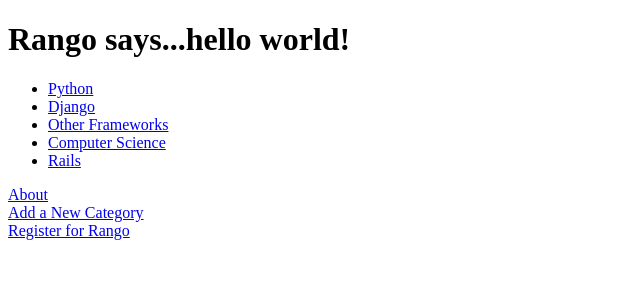
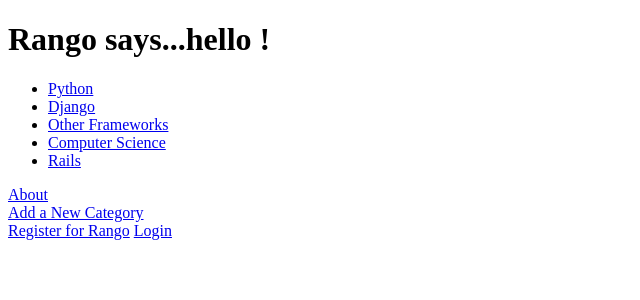
Before and after one commit to cheenbabes/DjangoTango, a Django app: page /rango/ in a window 1280 px wide. Shown: the top 300 px of the page, without its empty margins (0-640 px from the left). Run offline with Django 3.2, Linux system fonts and the light colour scheme; data comes from the database, SQL or seed files in the repository; both versions use the stored data as it was after the commit.

Commit message:
Login working. Stopped at 9.5.5

```diff
--- a/rango/urls.py
+++ b/rango/urls.py
@@ -7,5 +7,6 @@
 	url(r'^category/(?P<category_name_slug>[\w\-]+)/$',views.category, name='category'),
 	url(r'^add_category/$', views.add_category, name="add_category"),
 	url(r'^category/(?P<category_name_slug>\w+)/add_page/$', views.add_page, name="add_page"),
-	url(r'^register/$', views.register, name='register')
+	url(r'^register/$', views.register, name='register'),
+	url(r'^login/$', views.user_login, name='login')
 	)
--- a/rango/views.py
+++ b/rango/views.py
@@ -1,5 +1,6 @@
 from django.shortcuts import render
-from django.http import HttpResponse
+from django.http import HttpResponse, HttpResponseRedirect
+from django.contrib.auth import authenticate, login
 
 from rango.models import Category, Page
 from rango.forms import CategoryForm, PageForm, UserForm, UserProfileForm
@@ -104,3 +105,41 @@
     	user_form = UserForm()
     	profile_form = UserProfileForm()
     return render(request, 'rango/register.html', {'user_form':user_form, 'profile_form':profile_form, 'registered': registered})
+
+def user_login(request):
+
+    # If the request is a HTTP POST, try to pull out the relevant information.
+    if request.method == 'POST':
+        # Gather the username and password provided by the user.
+        # This information is obtained from the login form.
+        username = request.POST['username']
+        password = request.POST['password']
+
+        # Use Django's machinery to attempt to see if the username/password
+        # combination is valid - a User object is returned if it is.
+        user = authenticate(username=username, password=password)
+
+        # If we have a User object, the details are correct.
+        # If None (Python's way of representing the absence of a value), no user
+        # with matching credentials was found.
+        if user:
+            # Is the account active? It could have been disabled.
+            if user.is_active:
+                # If the account is valid and active, we can log the user in.
+                # We'll send the user back to the homepage.
+                login(request, user)
+                return HttpResponseRedirect('/rango/')
+            else:
+                # An inactive account was used - no logging in!
+                return HttpResponse("Your Rango account is disabled.")
+        else:
+            # Bad login details were provided. So we can't log the user in.
+            print "Invalid login details: {0}, {1}".format(username, password)
+            return HttpResponse("Invalid login details supplied.")
+
+    # The request is not a HTTP POST, so display the login form.
+    # This scenario would most likely be a HTTP GET.
+    else:
+        # No context variables to pass to the template system, hence the
+        # blank dictionary object...
+        return render(request, 'rango/login.html', {})
--- a/tango_with_django_project/templates/rango/index.html
+++ b/tango_with_django_project/templates/rango/index.html
@@ -5,7 +5,11 @@
     </head>
 
     <body>
-        <h1>Rango says...hello world!</h1>
+        {% if user.is_authenticated %}
+        <h1>Rango says...hello {{user.username}}!</h1>
+        {% else %}
+        <h1>Rango says...hello {{user.username}}!</h1>
+        {% endif %}
 
         {% if categories %}
             <ul>
@@ -20,6 +24,8 @@
         <a href="/rango/about/">About</a><br>
         <a href="/rango/add_category/">Add a New Category</a><br />
         <a href="/rango/register/">Register for Rango</a>
+        <a href="/rango/login/">Login</a>
+
 
     </body>
 </html>
```
Also changed, not shown: tango_with_django_project/templates/rango/login.html (added, +21 -0 lines), db.sqlite3, 2 other files.
